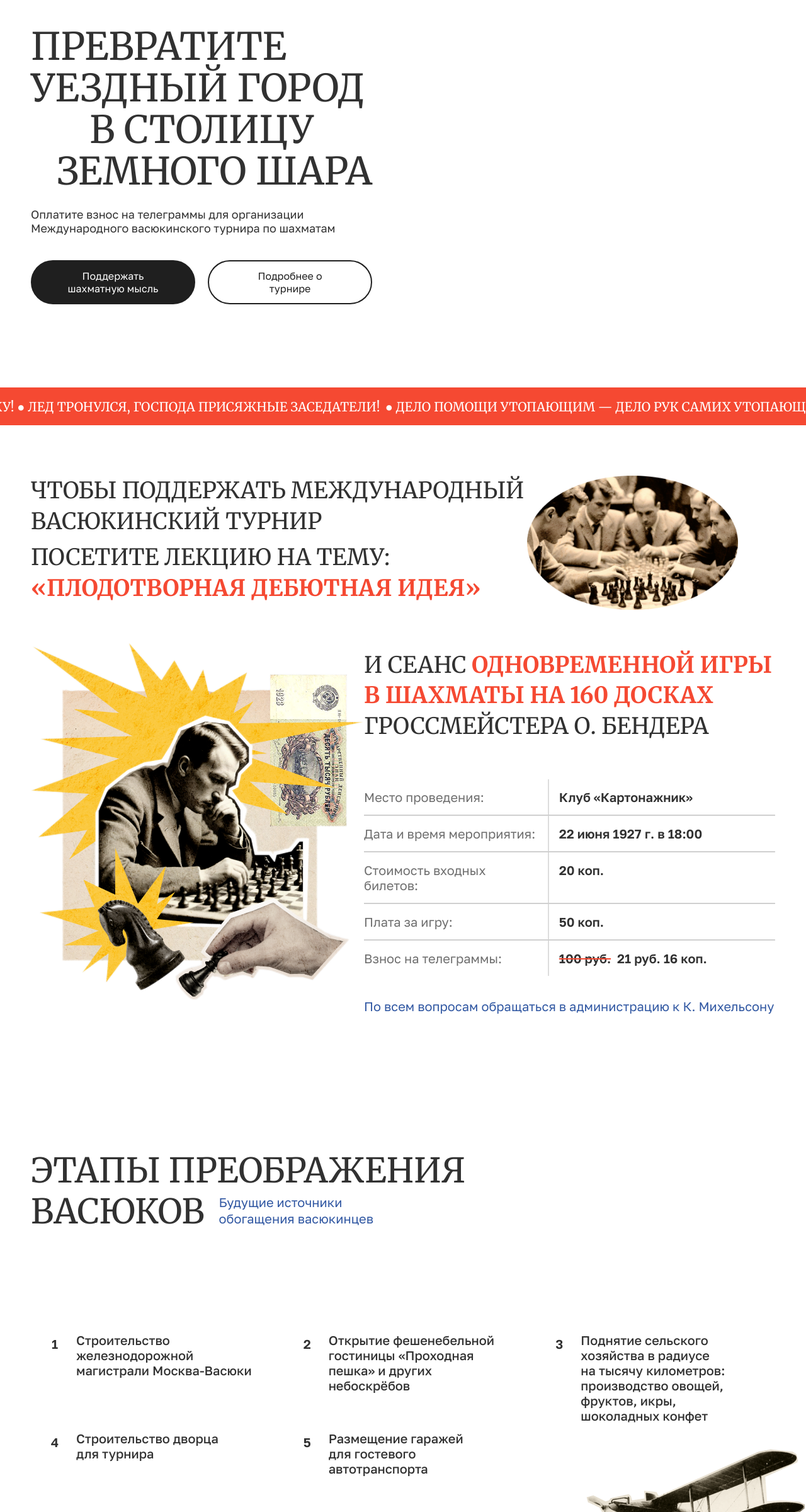
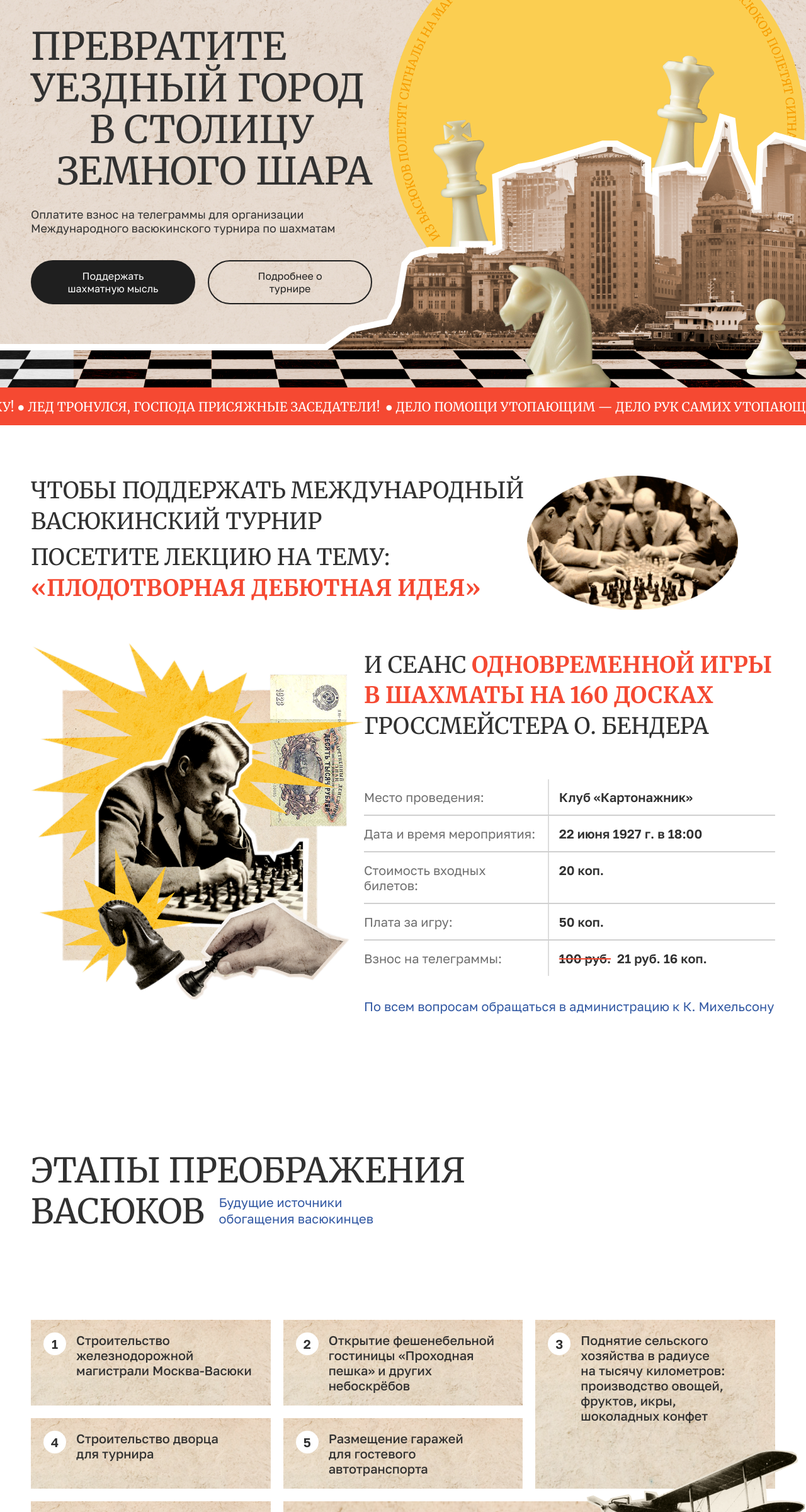
Before and after one commit to marimche/layout-twelve-chairs-chess, a plain HTML site: page index.html in a window 1280 px wide. Shown: the part 83-2483 px from the top of the page at 63% size. Drawn offline with Linux system fonts and the light colour scheme; the site is published under a folder, as on GitHub Pages, so addresses that start at the root find nothing.

Commit message:
fix relative path to images

```diff
--- a/css/style.css
+++ b/css/style.css
@@ -182,7 +182,7 @@ img {
   box-sizing: border-box;
   margin-top: -65px;
   padding: 124px 0 132px 0;
-  background-image: url("/images/city.png"), url("/images/main-background.jpg");
+  background-image: url("../images/city.png"), url("../images/main-background.jpg");
   background-repeat: no-repeat, repeat;
   background-position: center;
 }
@@ -347,7 +347,7 @@ img {
 }
 
 .transformation-list__card {
-  background-image: url("/images/background-card.png");
+  background-image: url("../images/background-card.png");
   background-size: cover;
   font-weight: 500;
   padding: 20px;
```
